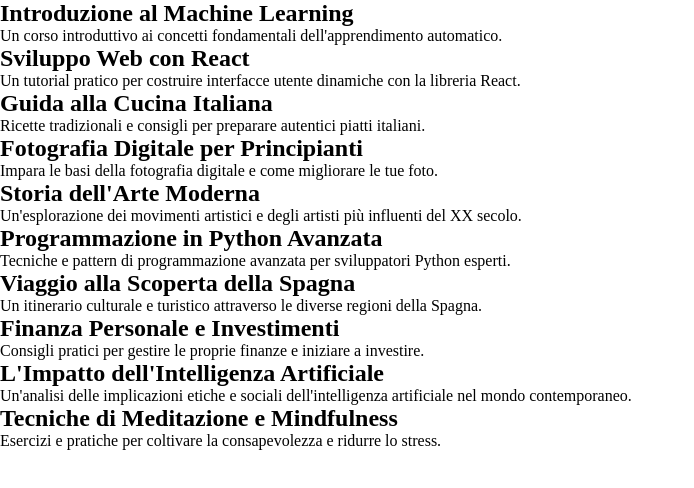
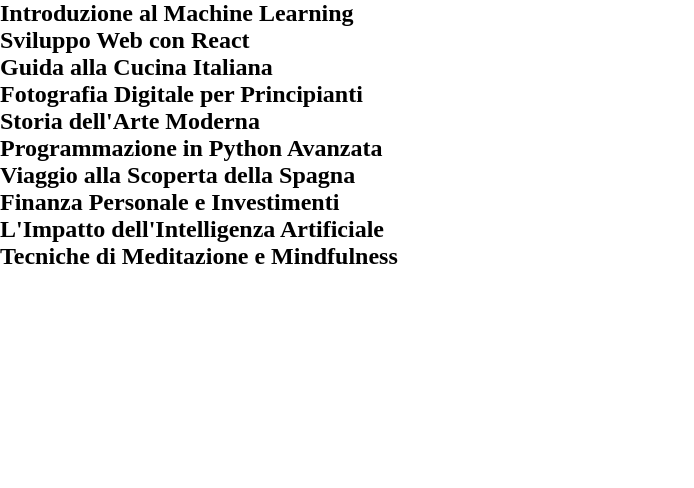
Before and after one commit to simoneburrai/react-form, a React (Vite) app: page / in a window 1280 px wide. Shown: the top 488 px of the page, without its empty margins (0-694 px from the left). Built offline with nearby package versions, Linux system fonts and the light colour scheme.

Commit message:
feat: milestone 1 completed

```diff
--- a/src/components/Article.jsx
+++ b/src/components/Article.jsx
@@ -1,7 +1,6 @@
-function Article({ title, description }) {
+function Article({ title }) {
     return <div className="article">
         <h2>{title}</h2>
-        <p>{description}</p>
     </div>
 }
 
--- a/src/components/Main.jsx
+++ b/src/components/Main.jsx
@@ -1,9 +1,18 @@
 import Article from "./Article";
 
 function Main({ articles }) {
-    return <div className="article-container">
-        {articles.map(article => <Article title={article.title} key={article.id} description={article.description} />)}
-    </div>
+    return <main>
+
+        <div className="article-container">
+            {articles.map(article => <Article title={article.title} key={article.id} />)}
+        </div>
+
+        <div className="form-container">
+
+        </div>
+
+    </main>
+
 }
 
 export default Main;
```
